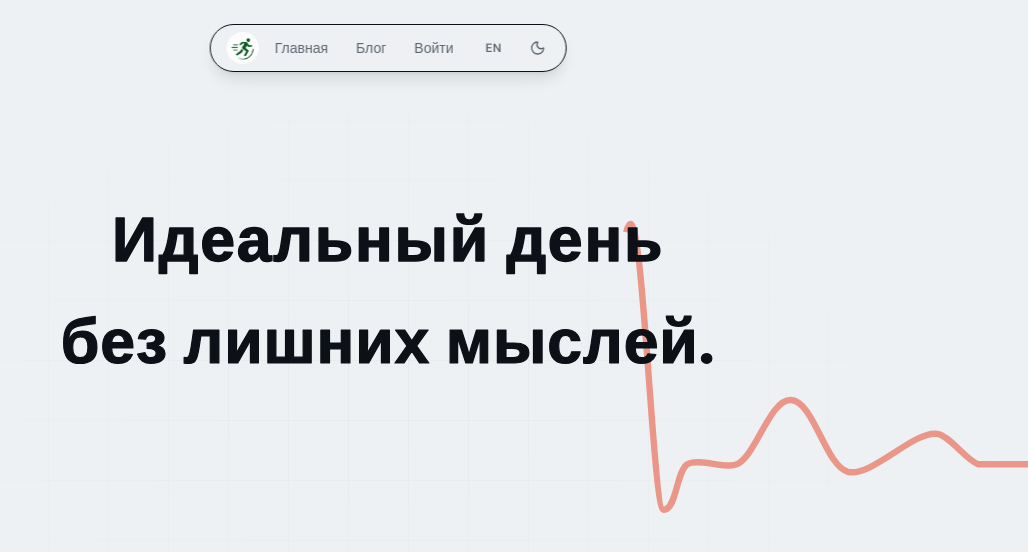
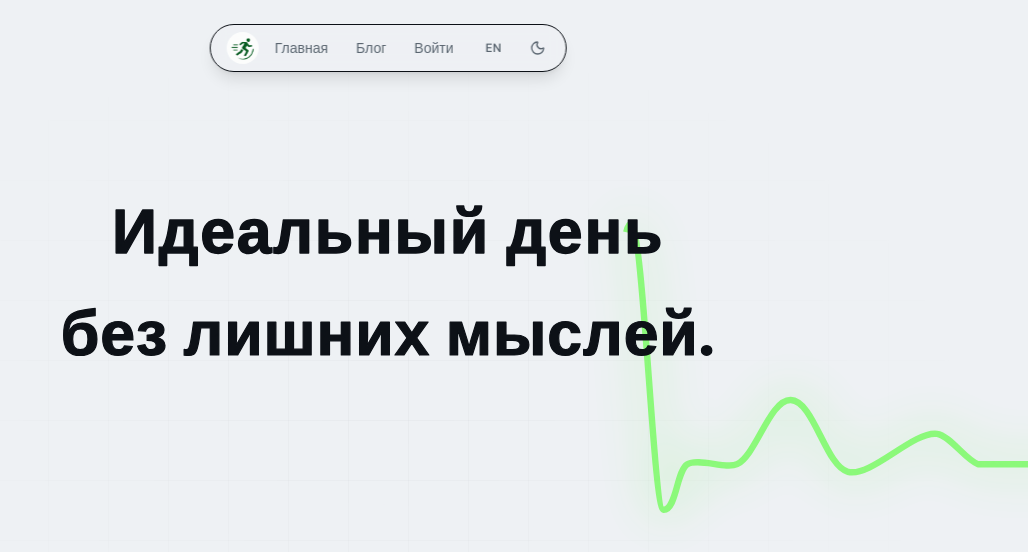
Before and after one commit to Enver111/fitnes-, a React (Vite) app: page / in a window 1280 px wide. Shown: the top 552 px of the page, without its empty margins (252-1280 px from the left). Built offline with nearby package versions, Linux system fonts and the light colour scheme.

Commit message:
feat: neon pulse and clearer blurred subtitle

```diff
--- a/src/features/landing/components/CinematicHero.tsx
+++ b/src/features/landing/components/CinematicHero.tsx
@@ -384,7 +384,8 @@ export function CinematicHero({
           duration: 1.2,
         };
         if (mockupRef.current) gsap.to(mockupRef.current, tilt);
-        if (nutritionMockupRef.current) gsap.to(nutritionMockupRef.current, tilt);
+        if (nutritionMockupRef.current)
+          gsap.to(nutritionMockupRef.current, tilt);
         if (workoutMockupRef.current) gsap.to(workoutMockupRef.current, tilt);
       });
     };
@@ -905,7 +906,7 @@ export function CinematicHero({
             trigger="mount"
           />
         </h1>
-        <p className="hero-copy-enter relative z-10 mx-auto mb-8 max-w-xl text-base font-light leading-relaxed text-signal md:mb-10 md:text-lg">
+        <p className="hero-copy-enter relative z-10 mx-auto mb-8 max-w-xl rounded-2xl bg-[color-mix(in_srgb,var(--ink)_65%,transparent)] p-2  text-base font-normal leading-relaxed text-mist backdrop-blur-2xl md:mb-10  md:text-lg">
           {t("hero.subtitle")}
         </p>
         <button
@@ -1350,7 +1351,12 @@ export function CinematicHero({
                                     strokeWidth="2"
                                     d="M12 6v6l4 2"
                                   />
-                                <circle cx="12" cy="12" r="9" strokeWidth="2" />
+                                  <circle
+                                    cx="12"
+                                    cy="12"
+                                    r="9"
+                                    strokeWidth="2"
+                                  />
                                 </svg>
                               </div>
                               <div className="min-w-0 flex-1">
--- a/src/features/landing/components/HeartRateLoader.tsx
+++ b/src/features/landing/components/HeartRateLoader.tsx
@@ -26,7 +26,7 @@ export function HeartRateLoader({ className }: HeartRateLoaderProps) {
           strokeWidth={2.5}
           strokeLinejoin="round"
           strokeDasharray={814}
-          className="animate-heart-rate text-ember"
+          className="animate-heart-rate text-[#39FF14] drop-shadow-[0_0_10px_rgba(57,255,20,0.75)]"
         />
       </svg>
     </div>
```
Lines whose indentation alone changed are shown as unchanged.
